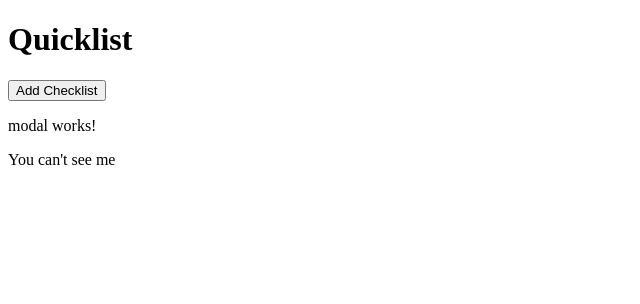
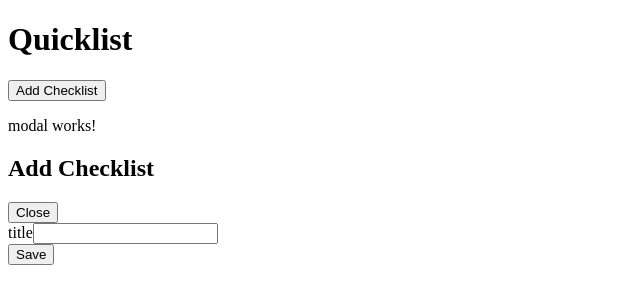
Before and after one commit to joaopbbezerra/quicklist-app, an Angular app: page /home in a window 1280 px wide. Both pictures are taken after a click on the button "Add Checklist". Shown: the top 304 px of the page, without its empty margins (0-640 px from the left). Built offline with nearby package versions, Linux system fonts and the light colour scheme.

Commit message:
feat: Add form-modal component

```diff
--- a/src/app/home/home.component.html
+++ b/src/app/home/home.component.html
@@ -5,6 +5,14 @@
 
 <app-modal [isOpen]="!!checklistBeingEdited()">
   <ng-template>
-    You can't see me
+    <app-form-modal
+      [title]="
+            checklistBeingEdited()?.title
+              ? checklistBeingEdited()!.title!
+              : 'Add Checklist'
+          "
+      [formGroup]="checklistForm"
+      (close)="checklistBeingEdited.set(null)"
+    />
   </ng-template>
 </app-modal>
--- a/src/app/home/home.component.ts
+++ b/src/app/home/home.component.ts
@@ -1,16 +1,33 @@
-import {Component, signal} from '@angular/core';
+import {Component, effect, inject, signal} from '@angular/core';
 import {ModalComponent} from "../shared/ui/modal/modal.component";
 import {Checklist} from "../shared/models/checklist";
+import {FormBuilder} from "@angular/forms";
+import {FormModalComponent} from "../shared/ui/form-modal/form-modal.component";
 
 @Component({
   selector: 'app-home',
   standalone: true,
   imports: [
-    ModalComponent
+    ModalComponent,
+    FormModalComponent
   ],
   templateUrl: './home.component.html',
   styleUrl: './home.component.scss'
 })
 export default class HomeComponent {
+  formBuilder = inject(FormBuilder);
   checklistBeingEdited = signal<Partial<Checklist> | null>(null);
+
+  checklistForm = this.formBuilder.nonNullable.group({
+    title: [''],
+  })
+
+  constructor() {
+    effect(() => {
+      const checklist = this.checklistBeingEdited();
+      if (!checklist) {
+        this.checklistForm.reset();
+      }
+    })
+  }
 }
--- /dev/null
+++ b/src/app/shared/ui/form-modal/form-modal.component.html
@@ -0,0 +1,20 @@
+<header>
+  <h2>{{title}}</h2>
+  <button (click)="close.emit()">Close</button>
+</header>
+
+<section>
+  <form [formGroup]="formGroup" (ngSubmit)="save.emit(); close.emit()">
+    @for (control of formGroup.controls | keyvalue; track control.key) {
+      <div>
+        <label [for]="control.key">{{control.key}}</label>
+        <input
+          [id]="control.key"
+          type="text"
+          [formControlName]="control.key"
+        />
+      </div>
+    }
+    <button type="submit">Save</button>
+  </form>
+</section>
--- a/src/app/shared/ui/modal/modal.component.ts
+++ b/src/app/shared/ui/modal/modal.component.ts
@@ -16,7 +16,7 @@ import {
 export class ModalComponent {
   dialog = inject(Dialog);
 
-  @Input() set isOpen(value: boolean) {
+  @Input({required: true}) set isOpen(value: boolean) {
     if (value) {
       //We pass the template to the dialog so it handles dynamically when to display
       //panelClass is just a CSS class to be easier to style the dialog later
```
Also changed, not shown: src/app/shared/ui/form-modal/form-modal.component.ts (added, +20 -0 lines), src/app/shared/ui/form-modal/form-modal.component.scss (added).
